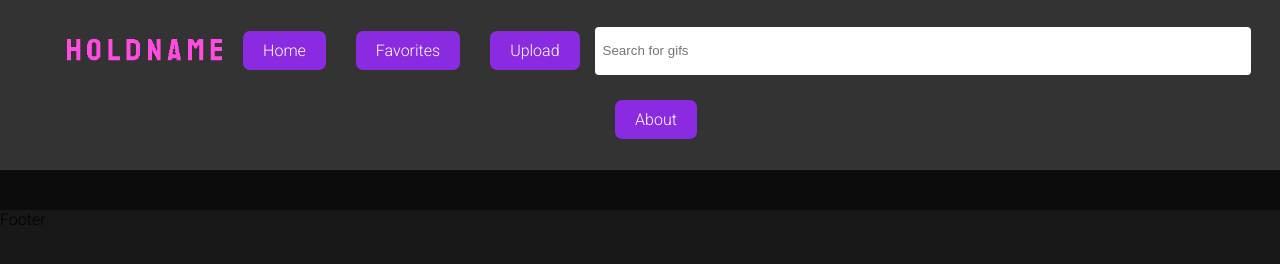
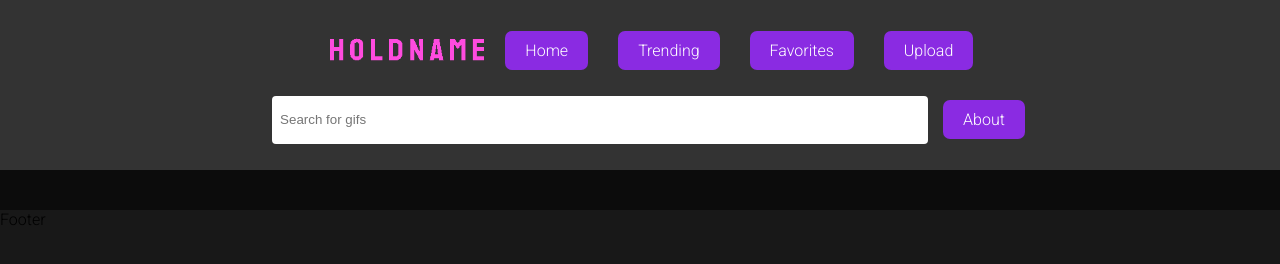
Before and after one commit to thaneous/Giphy-Project, a website: page template/index.html in a window 1280 px wide. Shown: the top 264 px of the page. Drawn offline with Linux system fonts and the light colour scheme.

Commit message:
Add trending link to navigation bar

```diff
--- a/template/index.html
+++ b/template/index.html
@@ -17,6 +17,7 @@
     <nav class="navbar">
       <a href=""><img src="images/logo-nav.png" alt=""></a>
       <a href="#" class="nav-link" data-page="home">Home</a>
+      <a href="#" class="nav-link" data-page="trending">Trending</a>
       <a href="#" class="nav-link" data-page="favorites">Favorites</a>
       <a href="#" class="nav-link" data-page="upload">Upload</a>
       <input id="search" type="text" placeholder="Search for gifs ">
```
